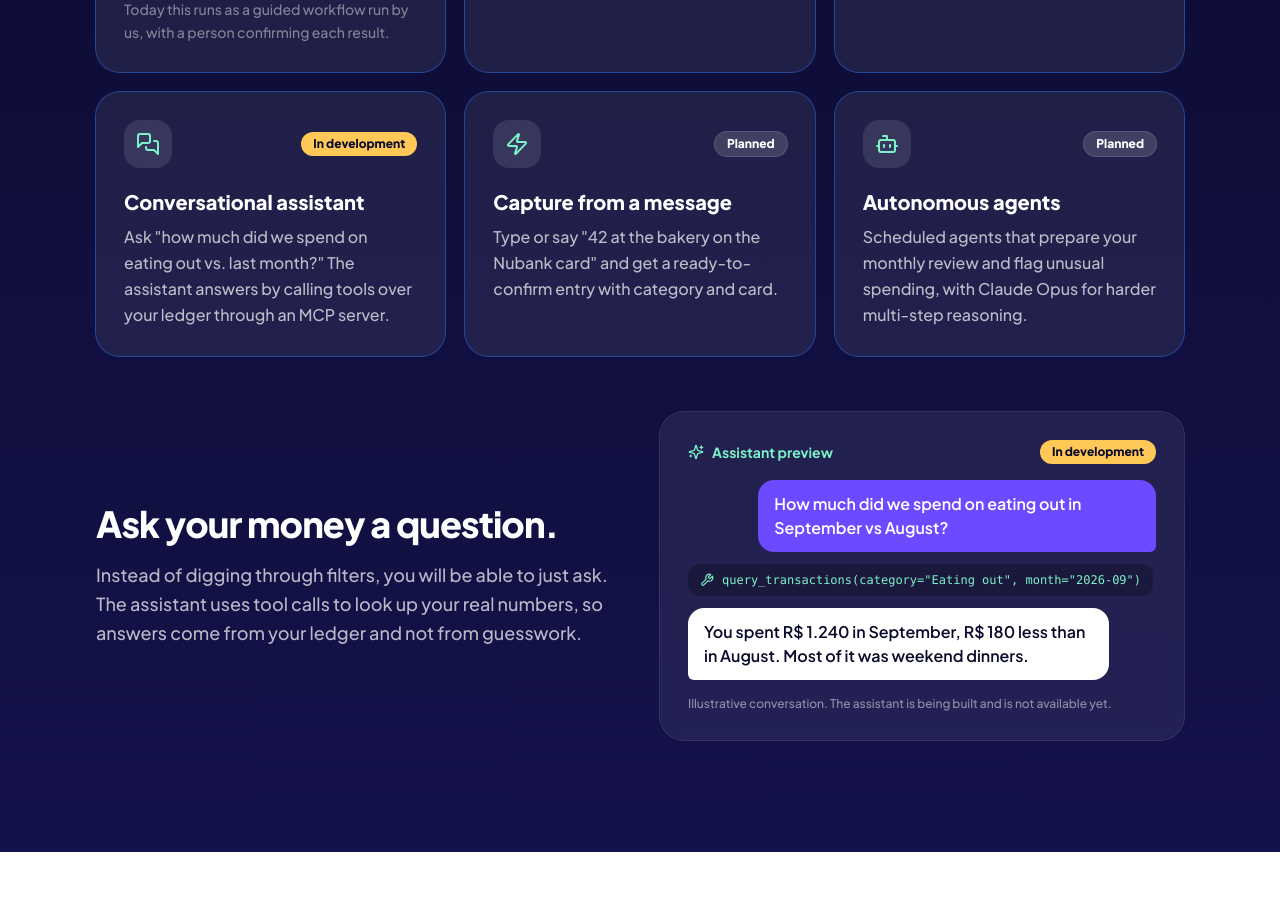
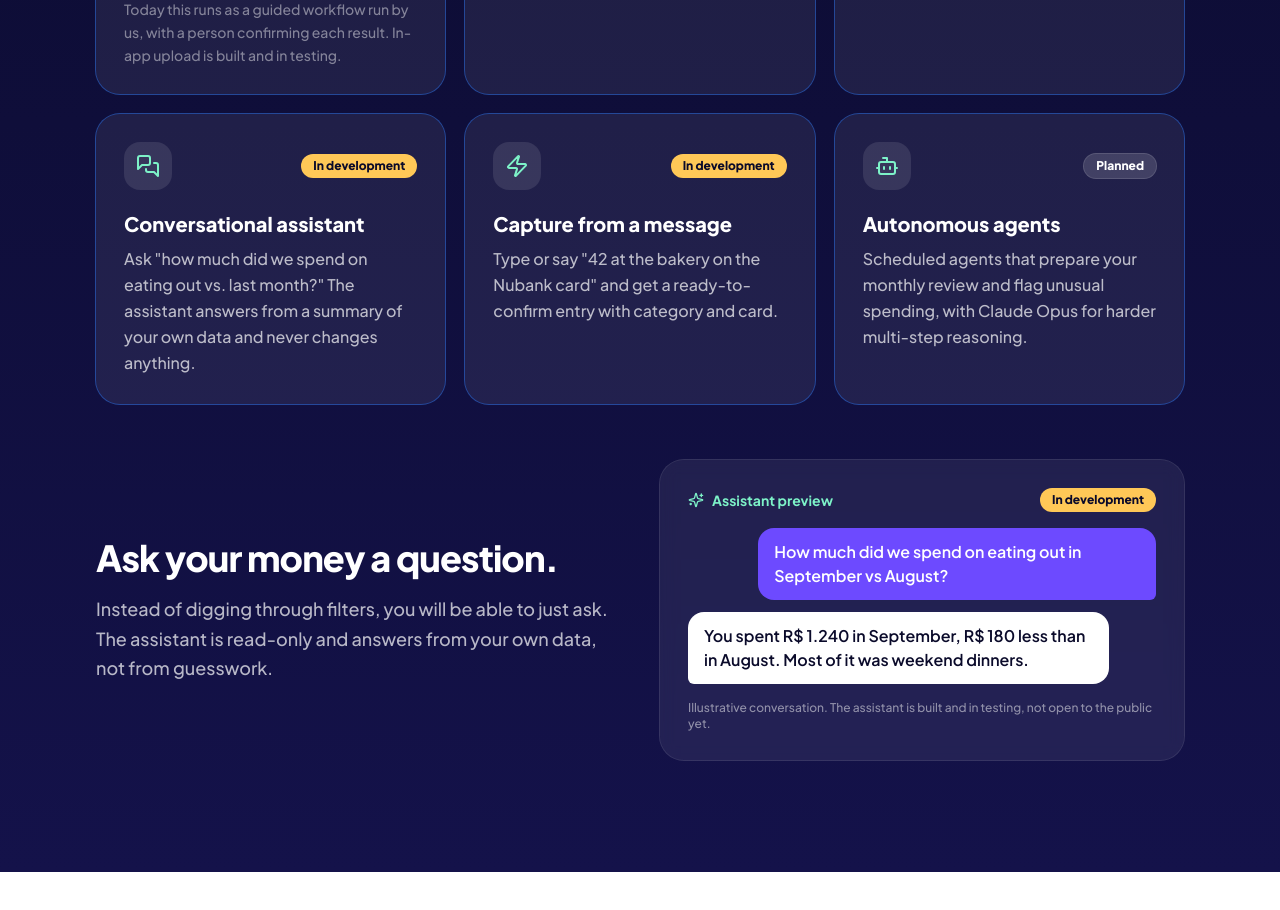
Before and after one commit to Henrique7915/ledgera, a React (Vite) app: page / in a window 1280 px wide. Shown: the part 3120-4030 px from the top of the page. Built offline with nearby package versions, Linux system fonts and the light colour scheme.

Commit message:
Ajusta textos de IA para refletir o que o app ja tem em codigo
Co-Authored-By: Claude Sonnet 5.5 <noreply@anthropic.com>
Claude-Session: https://claude.ai/code/session_01PQ1PKwYxhnPhCE1cthh2uz

```diff
--- a/src/components/AISection.jsx
+++ b/src/components/AISection.jsx
@@ -1,4 +1,4 @@
-import { ScanText, Tags, FileText, MessagesSquare, Zap, Bot, Sparkles, Wrench } from 'lucide-react'
+import { ScanText, Tags, FileText, MessagesSquare, Zap, Bot, Sparkles } from 'lucide-react'
 
 const STATUS = {
   live: { label: 'Working today', cls: 'bg-mint-400 text-ink' },
@@ -7,11 +7,11 @@ const STATUS = {
 }
 
 const items = [
-  { icon: ScanText, status: 'live', title: 'Entity extraction', text: 'Claude reads credit-card statement PDFs and pulls out merchant, date, amount and installment (3 of 10) for every purchase.', note: 'Today this runs as a guided workflow run by us, with a person confirming each result.' },
+  { icon: ScanText, status: 'live', title: 'Entity extraction', text: 'Claude reads credit-card statement PDFs and pulls out merchant, date, amount and installment (3 of 10) for every purchase.', note: 'Today this runs as a guided workflow run by us, with a person confirming each result. In-app upload is built and in testing.' },
   { icon: Tags, status: 'live', title: 'Smart categorization', text: 'Each purchase is matched to your own categories, so "PADARIA STA LUZIA" becomes Groceries without a rulebook.' },
   { icon: FileText, status: 'live', title: 'Plain-language summaries', text: 'Every statement comes with a short summary: the total, the biggest purchases, running installments and anything unusual.' },
-  { icon: MessagesSquare, status: 'dev', title: 'Conversational assistant', text: 'Ask "how much did we spend on eating out vs. last month?" The assistant answers by calling tools over your ledger through an MCP server.' },
-  { icon: Zap, status: 'plan', title: 'Capture from a message', text: 'Type or say "42 at the bakery on the Nubank card" and get a ready-to-confirm entry with category and card.' },
+  { icon: MessagesSquare, status: 'dev', title: 'Conversational assistant', text: 'Ask "how much did we spend on eating out vs. last month?" The assistant answers from a summary of your own data and never changes anything.' },
+  { icon: Zap, status: 'dev', title: 'Capture from a message', text: 'Type or say "42 at the bakery on the Nubank card" and get a ready-to-confirm entry with category and card.' },
   { icon: Bot, status: 'plan', title: 'Autonomous agents', text: 'Scheduled agents that prepare your monthly review and flag unusual spending, with Claude Opus for harder multi-step reasoning.' }
 ]
 
@@ -29,14 +29,11 @@ function ChatMock() {
       </div>
       <div className="space-y-3">
         <p className="ml-auto max-w-[85%] rounded-2xl rounded-br-md bg-violet-500 px-4 py-3 text-base font-semibold">How much did we spend on eating out in September vs August?</p>
-        <p className="flex w-fit items-center gap-2 rounded-xl bg-black/25 px-3 py-2 font-mono text-xs text-mint-300">
-          <Wrench size={14} aria-hidden="true" /> query_transactions(category="Eating out", month="2026-09")
-        </p>
         <p className="max-w-[90%] rounded-2xl rounded-bl-md bg-white px-4 py-3 text-base font-semibold text-ink">
           You spent R$ 1.240 in September, R$ 180 less than in August. Most of it was weekend dinners.
         </p>
       </div>
-      <p className="mt-4 text-xs font-medium text-white/50">Illustrative conversation. The assistant is being built and is not available yet.</p>
+      <p className="mt-4 text-xs font-medium text-white/50">Illustrative conversation. The assistant is built and in testing, not open to the public yet.</p>
     </div>
   )
 }
@@ -74,7 +71,7 @@ export default function AISection() {
           <div>
             <h3 className="text-3xl font-extrabold tracking-tight sm:text-4xl">Ask your money a question.</h3>
             <p className="mt-4 text-lg font-medium leading-relaxed text-white/70">
-              Instead of digging through filters, you will be able to just ask. The assistant uses tool calls to look up your real numbers, so answers come from your ledger and not from guesswork.
+              Instead of digging through filters, you will be able to just ask. The assistant is read-only and answers from your own data, not from guesswork.
             </p>
           </div>
           <ChatMock />
```
